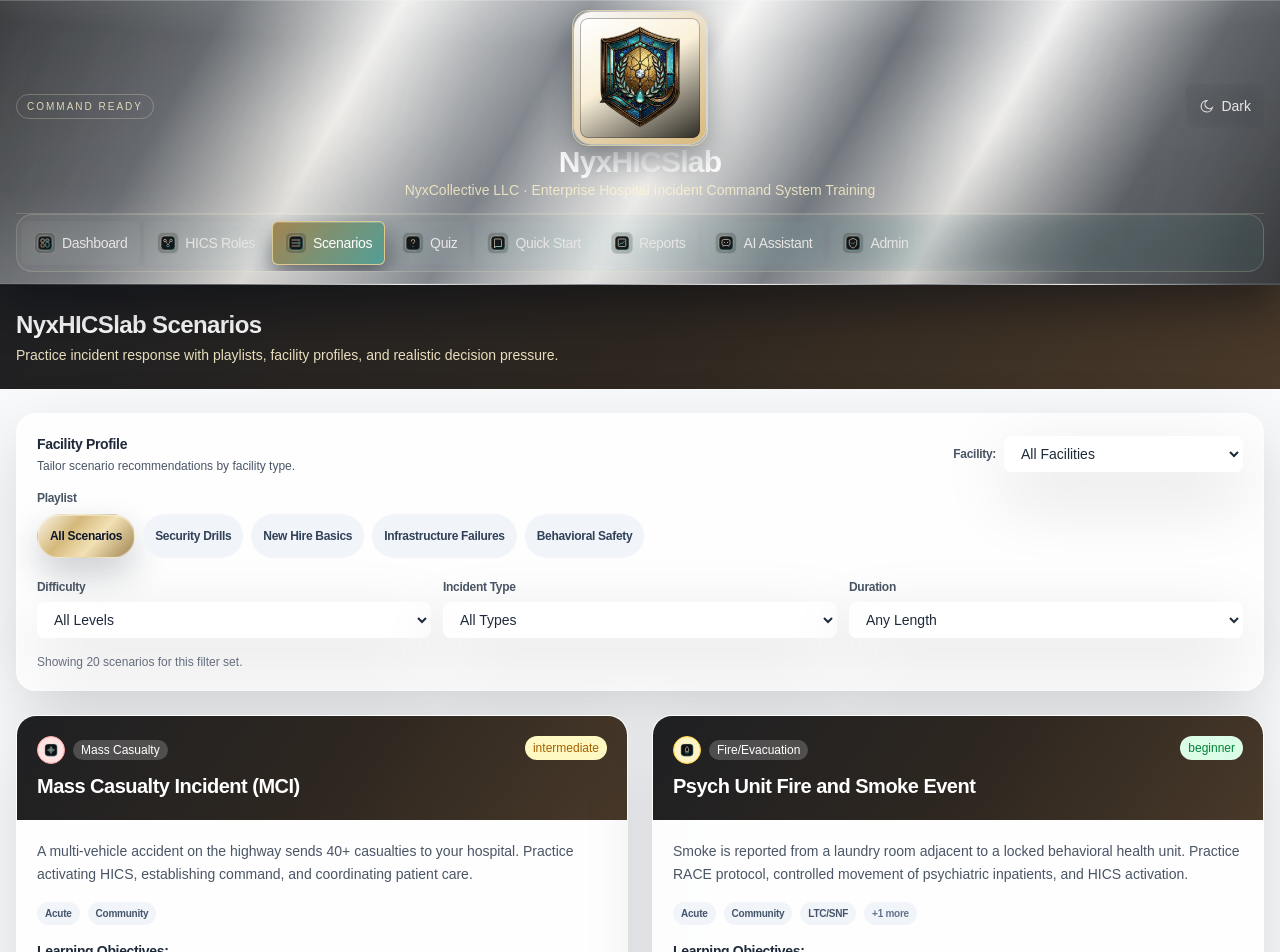
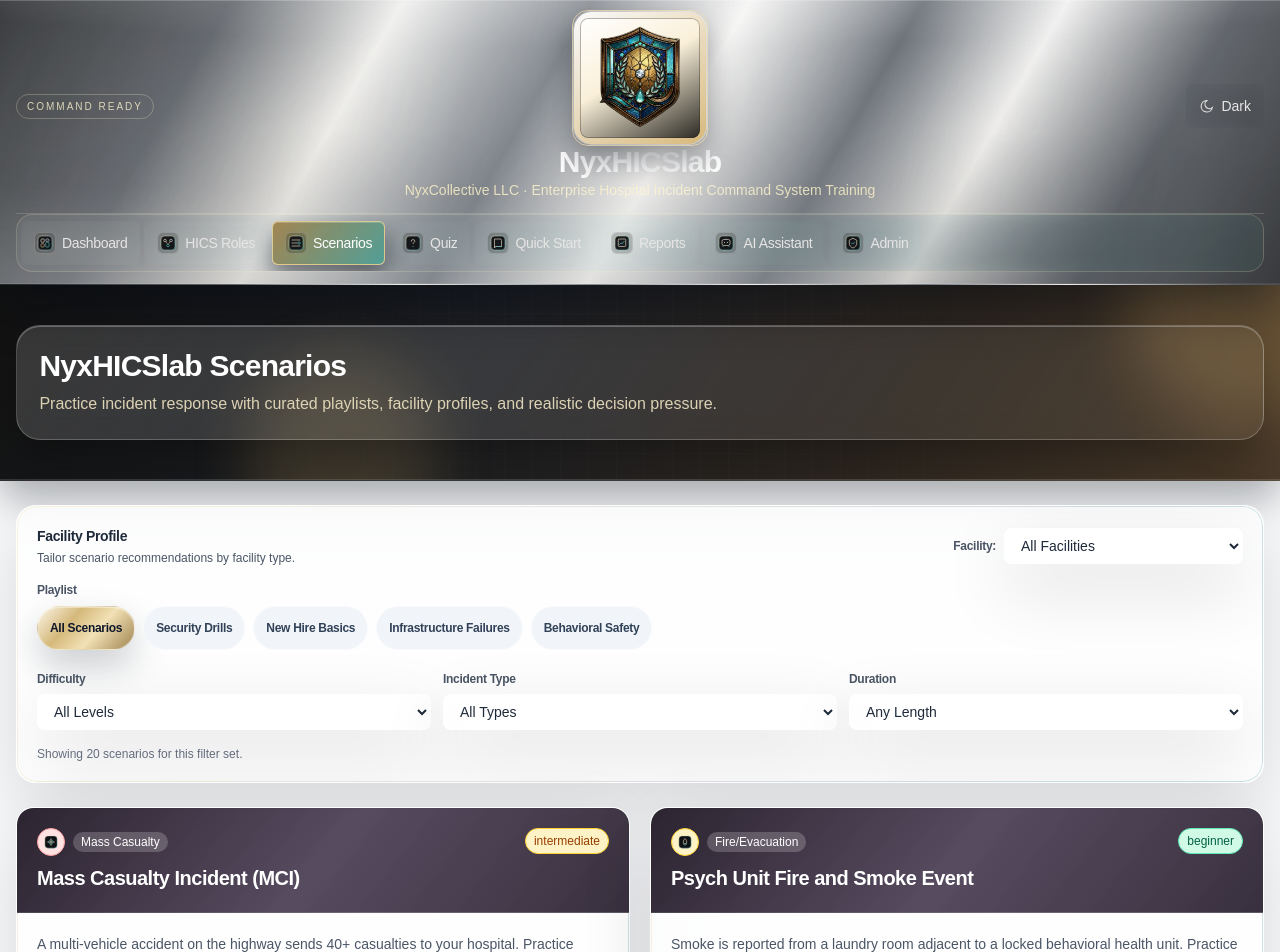
Before and after one commit to cmc-creator/HICS, a React (Vite) app in the folder hics-app/: page /scenarios in a window 1280 px wide. Shown: the top 952 px of the page. Built offline with nearby package versions, Linux system fonts and the light colour scheme.

Commit message:
Redesign scenarios page cards and hero with premium styling

```diff
--- a/hics-app/src/index.css
+++ b/hics-app/src/index.css
@@ -552,6 +552,27 @@
 	border-radius: 9999px;
 }
 
+.scenario-card-shell {
+	border-radius: 1.1rem;
+}
+
+.scenario-card-head {
+	position: relative;
+	overflow: hidden;
+	background: linear-gradient(128deg, rgba(35, 27, 40, 0.96), rgba(73, 60, 82, 0.92), rgba(46, 37, 52, 0.95));
+	border-bottom: 1px solid rgba(255, 255, 255, 0.16);
+}
+
+.scenario-card-head::after {
+	content: "";
+	position: absolute;
+	inset: 0;
+	background: linear-gradient(100deg, transparent, rgba(255, 255, 255, 0.13), transparent);
+	transform: translateX(-120%);
+	animation: sheenSweep 8s ease-in-out infinite;
+	pointer-events: none;
+}
+
 html.dark .nyx-chip {
 	background: rgba(58, 45, 70, 0.46);
 	border-color: rgba(181, 155, 204, 0.3);
--- a/hics-app/src/pages/ScenariosPage.tsx
+++ b/hics-app/src/pages/ScenariosPage.tsx
@@ -12,9 +12,9 @@
 import { useTenant } from '../lib/tenantContext';
 
 const difficultyColors = {
-  beginner: 'bg-green-100 text-green-700',
-  intermediate: 'bg-yellow-100 text-yellow-700',
-  advanced: 'bg-red-100 text-red-700',
+  beginner: 'bg-emerald-100 text-emerald-800 border border-emerald-300',
+  intermediate: 'bg-amber-100 text-amber-800 border border-amber-300',
+  advanced: 'bg-rose-100 text-rose-800 border border-rose-300',
 };
 
 const typeColors: Record<string, string> = {
@@ -151,18 +151,23 @@
   }, [selectedFacility, selectedDifficulty, selectedType, selectedDuration, selectedPlaylist]);
 
   return (
-    <div className="min-h-screen bg-gray-50">
-      <div className="bg-blue-900 text-white py-6 px-4">
+    <div className="min-h-screen bg-gray-50 lux-page">
+      <div className="nyx-hero text-white py-8 md:py-10 px-4 relative overflow-hidden">
+        <div className="lux-grid-pattern" />
+        <div className="lux-orb lux-orb-a" />
+        <div className="lux-orb lux-orb-b" />
         <div className="max-w-7xl mx-auto">
-          <h1 className="text-2xl font-bold">NyxHICSlab Scenarios</h1>
-          <p className="text-blue-200 text-sm mt-1">
-            Practice incident response with playlists, facility profiles, and realistic decision pressure.
-          </p>
+          <div className="lux-hero-shell">
+            <h1 className="text-2xl md:text-3xl font-bold lux-title">NyxHICSlab Scenarios</h1>
+            <p className="text-blue-200 text-sm md:text-base mt-2 lux-subtitle max-w-3xl">
+              Practice incident response with curated playlists, facility profiles, and realistic decision pressure.
+            </p>
+          </div>
         </div>
       </div>
 
       <div className="max-w-7xl mx-auto px-4 py-6">
-        <div className="bg-white rounded-xl shadow-sm p-4 md:p-5 mb-6 space-y-4">
+        <div className="nyx-panel p-4 md:p-5 mb-6 space-y-4">
           <div className="flex flex-col md:flex-row md:items-center md:justify-between gap-3">
             <div>
               <h2 className="text-sm font-bold text-gray-800">Facility Profile</h2>
@@ -199,8 +204,8 @@
                   onClick={() => setSelectedPlaylist(playlist)}
                   className={`touch-target px-3 py-1.5 rounded-full text-xs font-semibold transition-colors ${
                     selectedPlaylist === playlist
-                      ? 'bg-blue-600 text-slate-900'
-                      : 'bg-slate-100 text-slate-700 hover:bg-slate-200'
+                      ? 'bg-blue-600 text-slate-900 shadow-sm'
+                      : 'bg-slate-100 text-slate-700 hover:bg-slate-200 border border-white/40'
                   }`}
                 >
                   {playlistLabels[playlist]}
@@ -260,13 +265,13 @@
           </p>
         </div>
 
-        <div className="grid md:grid-cols-2 gap-6 motion-stagger">
+        <div className="grid md:grid-cols-2 gap-5 motion-stagger">
           {visibleScenarios.map((scenario) => {
             const facilities = getScenarioFacilities(scenario.id, scenario.type);
 
             return (
-              <div key={scenario.id} className="bg-white rounded-xl shadow-sm overflow-hidden card-lift">
-                <div className="bg-gradient-to-r from-blue-800 to-blue-600 text-white p-5">
+              <div key={scenario.id} className="nyx-panel overflow-hidden card-lift scenario-card-shell">
+                <div className="scenario-card-head text-white p-5">
                   <div className="flex items-start justify-between">
                     <div>
                       <div className="flex items-center gap-2 mb-2">
@@ -335,7 +340,7 @@
                           playlist: selectedPlaylist,
                         });
                       }}
-                      className="touch-target bg-blue-600 text-white px-4 py-2 rounded-lg text-sm font-semibold hover:bg-blue-700 transition-colors"
+                      className="touch-target bg-blue-600 text-white px-4 py-2 rounded-lg text-sm font-semibold hover:bg-blue-700 transition-colors shadow-sm"
                     >
                       Start Scenario →
                     </Link>
```
